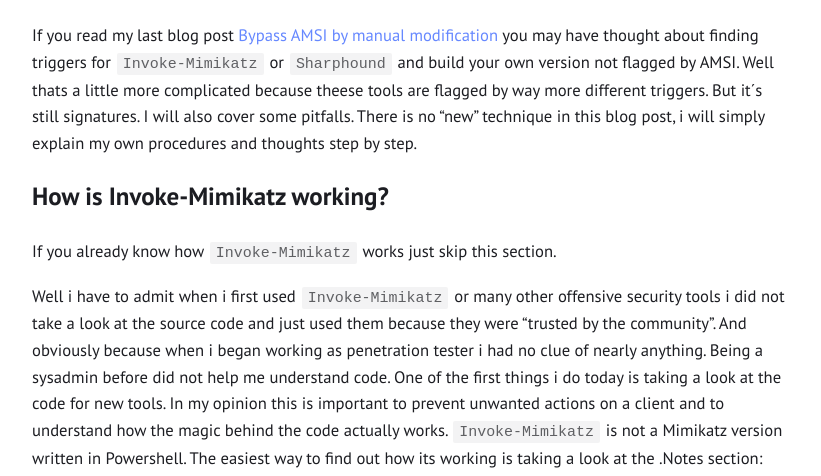
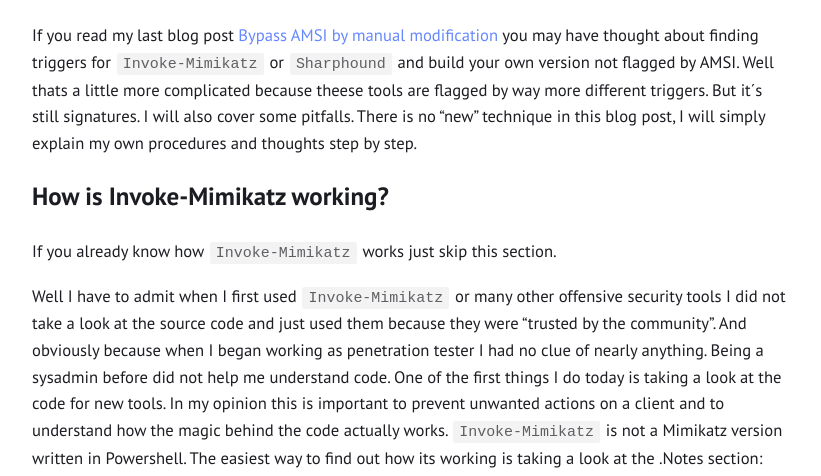
Before and after one commit to S3cur3Th1sSh1t/S3cur3Th1sSh1t.github.io, a Jekyll site: the page built from _posts/2020-09-09-Bypass-AMSI-by-manual-modification-part-II.md, in a window 1280 px wide and 900 px high, scrolled down 212 px. Shown: the part 209-685 px from the top of the window, without its empty margins (229-1050 px from the left). Built offline with Jekyll 4.4.1, drawn with Linux system fonts in a browser that asks for light colours; some of the changed text lies outside the part shown.

````diff
--- a/_posts/2020-09-09-Bypass-AMSI-by-manual-modification-part-II.md
+++ b/_posts/2020-09-09-Bypass-AMSI-by-manual-modification-part-II.md
@@ -7,13 +7,13 @@ This blog post will cover some lets say more advanced AMSI triggers. I decided t
 
 ## Introduction
 
-If you read my last blog post <a href="https://s3cur3th1ssh1t.github.io/Bypass_AMSI_by_manual_modification/">Bypass AMSI by manual modification</a> you may have thought about finding triggers for ```Invoke-Mimikatz``` or ```Sharphound``` and build your own version not flagged by AMSI. Well thats a little more complicated because theese tools are flagged by way more different triggers. But it´s still signatures. I will also cover some pitfalls. There is no "new" technique in this blog post, i will simply explain my own procedures and thoughts step by step.
+If you read my last blog post <a href="https://s3cur3th1ssh1t.github.io/Bypass_AMSI_by_manual_modification/">Bypass AMSI by manual modification</a> you may have thought about finding triggers for ```Invoke-Mimikatz``` or ```Sharphound``` and build your own version not flagged by AMSI. Well thats a little more complicated because theese tools are flagged by way more different triggers. But it´s still signatures. I will also cover some pitfalls. There is no "new" technique in this blog post, I will simply explain my own procedures and thoughts step by step.
 
 ## How is Invoke-Mimikatz working?
 
 If you already know how ```Invoke-Mimikatz``` works just skip this section.
 
-Well i have to admit when i first used ```Invoke-Mimikatz``` or many other offensive security tools i did not take a look at the source code and just used them because they were "trusted by the community". And obviously because when i began working as penetration tester i had no clue of nearly anything. Being a sysadmin before did not help me understand code. One of the first things i do today is taking a look at the code for new tools. In my opinion this is important to prevent unwanted actions on a client and to understand how the magic behind the code actually works.  ```Invoke-Mimikatz``` is not a Mimikatz version written in Powershell. The easiest way to find out how its working is taking a look at the .Notes section:
+Well I have to admit when I first used ```Invoke-Mimikatz``` or many other offensive security tools I did not take a look at the source code and just used them because they were "trusted by the community". And obviously because when I began working as penetration tester I had no clue of nearly anything. Being a sysadmin before did not help me understand code. One of the first things I do today is taking a look at the code for new tools. In my opinion this is important to prevent unwanted actions on a client and to understand how the magic behind the code actually works.  ```Invoke-Mimikatz``` is not a Mimikatz version written in Powershell. The easiest way to find out how its working is taking a look at the .Notes section:
 
 ```text
 .NOTES
@@ -311,15 +311,15 @@ To get around this we have two options:
 * Encoding/Encrypting the base64 encoded Mimikatz part
 * Building our own custom Mimikatz which has no triggers
 
-I don´t want this blog post to blow up so we will choose the first option here. And because many encoded variants of Mimikatz also contain triggers as of today we will chose the encryption way, i mentioned something about randomness in the last blog post. Randomness is really helpfull against signatures.
+I don´t want this blog post to blow up so we will choose the first option here. And because many encoded variants of Mimikatz also contain triggers as of today we will chose the encryption way, I mentioned something about randomness in the last blog post. Randomness is really helpfull against signatures.
 
-How do we actually encrypt that? I will use my <a href="https://github.com/S3cur3Th1sSh1t/Invoke-SharpLoader/blob/master/Invoke-SharpEncrypt.ps1">Invoke-SharpEncrypt</a> script which is a powershell version of Cn33liz´s <a href="https://github.com/Cn33liz/p0wnedLoader">p0wnedLoader</a> with minor modifications. To encrypt the ```$PEBytes64``` and ```$PEBytes32``` values they are stored in separate text files on the disk. I also added a ```#```-character at the very beginning of the base64 binary and at the end of it. This is to filter the exact payload after decryption, i had some annoying problems with newlines and spaces. The following command actually encrypts a text file:
+How do we actually encrypt that? I will use my <a href="https://github.com/S3cur3Th1sSh1t/Invoke-SharpLoader/blob/master/Invoke-SharpEncrypt.ps1">Invoke-SharpEncrypt</a> script which is a powershell version of Cn33liz´s <a href="https://github.com/Cn33liz/p0wnedLoader">p0wnedLoader</a> with minor modifications. To encrypt the ```$PEBytes64``` and ```$PEBytes32``` values they are stored in separate text files on the disk. I also added a ```#```-character at the very beginning of the base64 binary and at the end of it. This is to filter the exact payload after decryption, I had some annoying problems with newlines and spaces. The following command actually encrypts a text file:
 
 <p align="center">
           <img src="/assets/posts/2020-09-09-Bypass-AMSI-by-manual-modification-part-II/SharpEncrypt.JPG">
 </p>
 
-Afterwards i did the same with the x86 version. To decrypt the value at runtime i will use a modified version of <a href="https://github.com/S3cur3Th1sSh1t/Invoke-SharpLoader/blob/master/Invoke-SharpLoader.ps1">Invoke-Sharploader</a>. We actually dont want to load a Powershell script via ```Assembly.load()``` and we dont need the download part and no AMSI bypass or ETW block here. So i removed all those stuff. The decryption function now looks like this:
+Afterwards I did the same with the x86 version. To decrypt the value at runtime I will use a modified version of <a href="https://github.com/S3cur3Th1sSh1t/Invoke-SharpLoader/blob/master/Invoke-SharpLoader.ps1">Invoke-Sharploader</a>. We actually dont want to load a Powershell script via ```Assembly.load()``` and we dont need the download part and no AMSI bypass or ETW block here. So I removed all those stuff. The decryption function now looks like this:
 
 ```batch
 $powerdecrypt = @"
@@ -486,7 +486,7 @@ is changed to
 ```text
 $('po'+'wer'+'she'+'ll_'+'ref'+'lec'+'tiv'+'e_m'+'imi'+'ka'+'tz')
 ```
-Unfortunately i could not find the exact next trigger locations but replacing the following variable names and parameter names in exactly this order gets you around AMSI at the time of writing:
+Unfortunately I could not find the exact next trigger locations but replacing the following variable names and parameter names in exactly this order gets you around AMSI at the time of writing:
 
 <table style="width:100%">
   <tr>
@@ -550,9 +550,9 @@ Sometimes Defender is too late at killing the process so that the credentials ar
 
 ## Conclusion
 
-If you didn´t know whats behind ```Invoke-Mimikatz``` i hope know you do. We learned how to find more advanced AMSI triggers and that even theese can be bypassed by manual modification without the need of patching ```amsi.dll```. Maybe there will be AV/EDR vendors in the new future which look for ```amsi.dll``` patches to detect attackers. If that´s gonna happen you can use manual modification instead of traditional bypasses.
+If you didn´t know whats behind ```Invoke-Mimikatz``` I hope know you do. We learned how to find more advanced AMSI triggers and that even theese can be bypassed by manual modification without the need of patching ```amsi.dll```. Maybe there will be AV/EDR vendors in the new future which look for ```amsi.dll``` patches to detect attackers. If that´s gonna happen you can use manual modification instead of traditional bypasses.
 
-Using an unobfuscated Mimikatz version like we did here you will also get more likely detected. In the next blog post i will therefore build a custom ```Mimikatz.exe``` by doing source code modifications. If you are also interested in this topic stay tuned.
+Using an unobfuscated Mimikatz version like we did here you will also get more likely detected. In the next blog post I will therefore build a custom ```Mimikatz.exe``` by doing source code modifications. If you are also interested in this topic stay tuned.
 
 For questions or feedback you can reach me via the channels linked at the top of the page.
 
````
